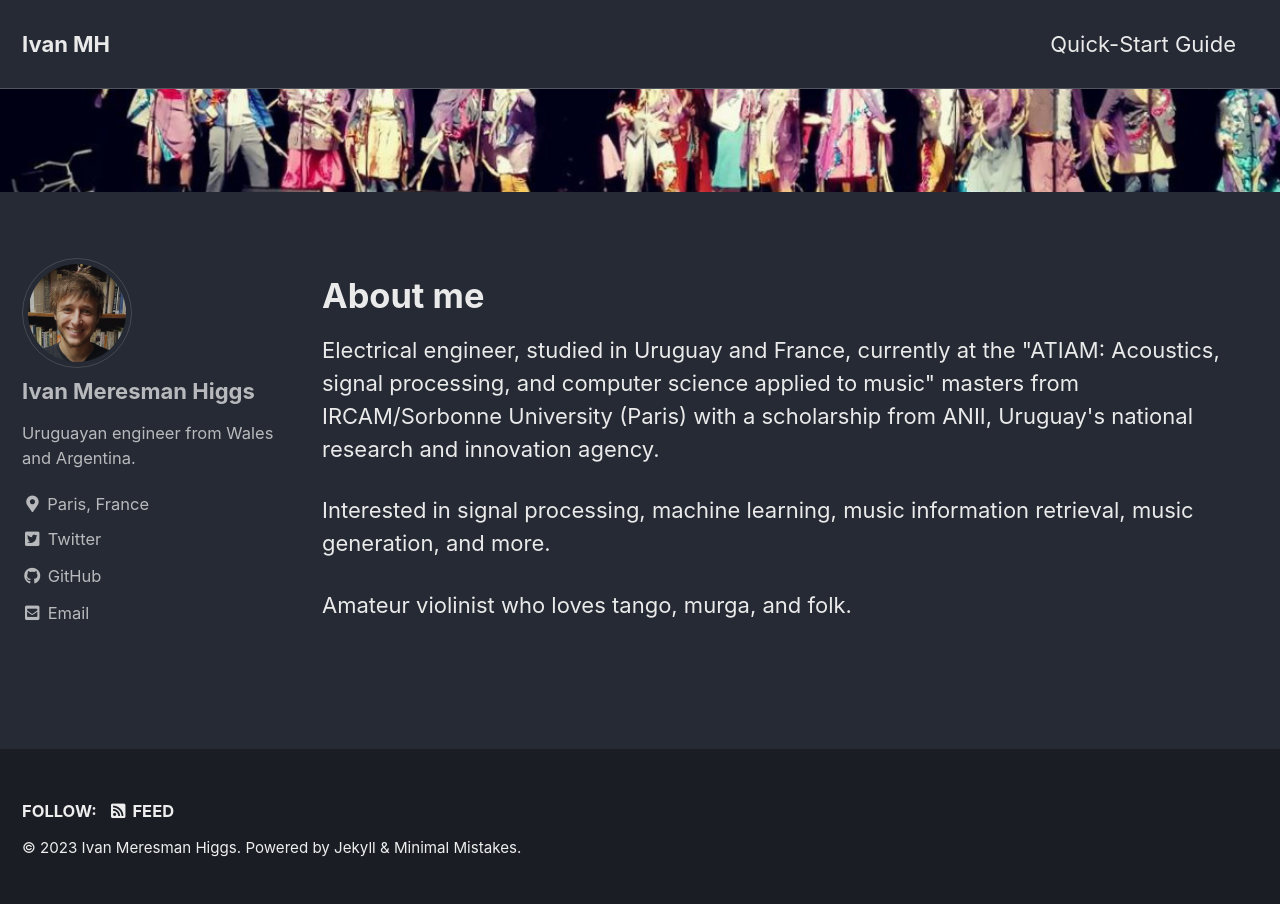
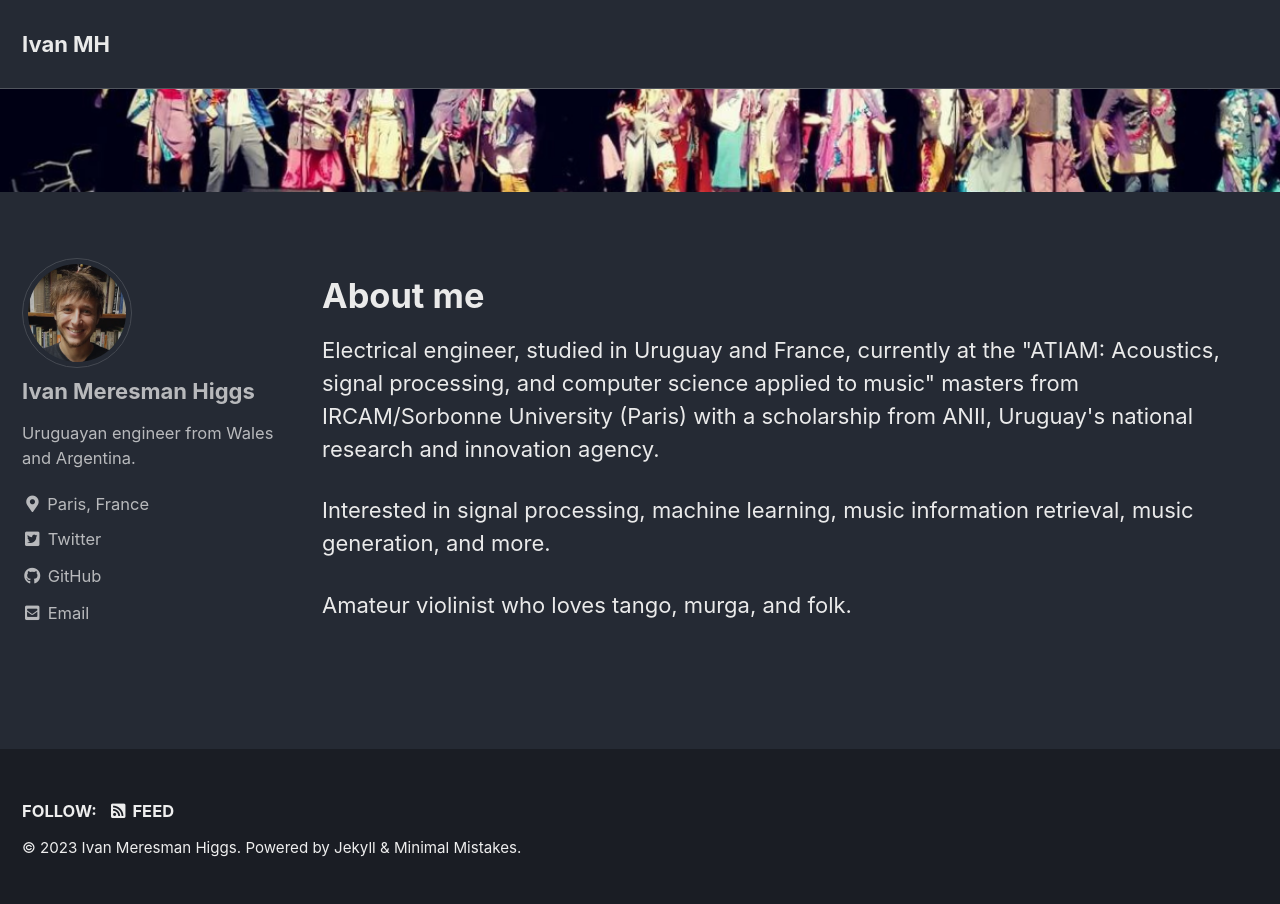
Before and after one commit to ivanlmh/ivanlmh.github.io, a Jekyll site: the page built from index.html, in a window 1280 px wide. Built offline with Jekyll 4.4.1, drawn with Linux system fonts in a browser that asks for light colours; cached includes are drawn as plain includes; the list of posts is cut into pages by our own code.

Commit message:
remove quickguide from menu

```diff
--- a/_config.yml
+++ b/_config.yml
@@ -20,7 +20,7 @@ title                    : "Ivan MH"
 title_separator          : "-"
 subtitle                 : # site tagline that appears below site title in masthead
 name                     : "Ivan Meresman Higgs"
-description              : "An amazing website."
+description              : "" #"An amazing website."
 url                      : # the base hostname & protocol for your site e.g. "https://mmistakes.github.io"
 baseurl                  : # the subpath of your site, e.g. "/blog"
 repository               : # GitHub username/repo-name e.g. "mmistakes/minimal-mistakes"
--- a/_data/navigation.yml
+++ b/_data/navigation.yml
@@ -1,7 +1,7 @@
 # main links
 main:
-  - title: "Quick-Start Guide"
-    url: https://mmistakes.github.io/minimal-mistakes/docs/quick-start-guide/
+  # - title: "Quick-Start Guide"
+  #   url: https://mmistakes.github.io/minimal-mistakes/docs/quick-start-guide/
   # - title: "About"
   #   url: https://mmistakes.github.io/minimal-mistakes/about/
   # - title: "Sample Posts"
```
